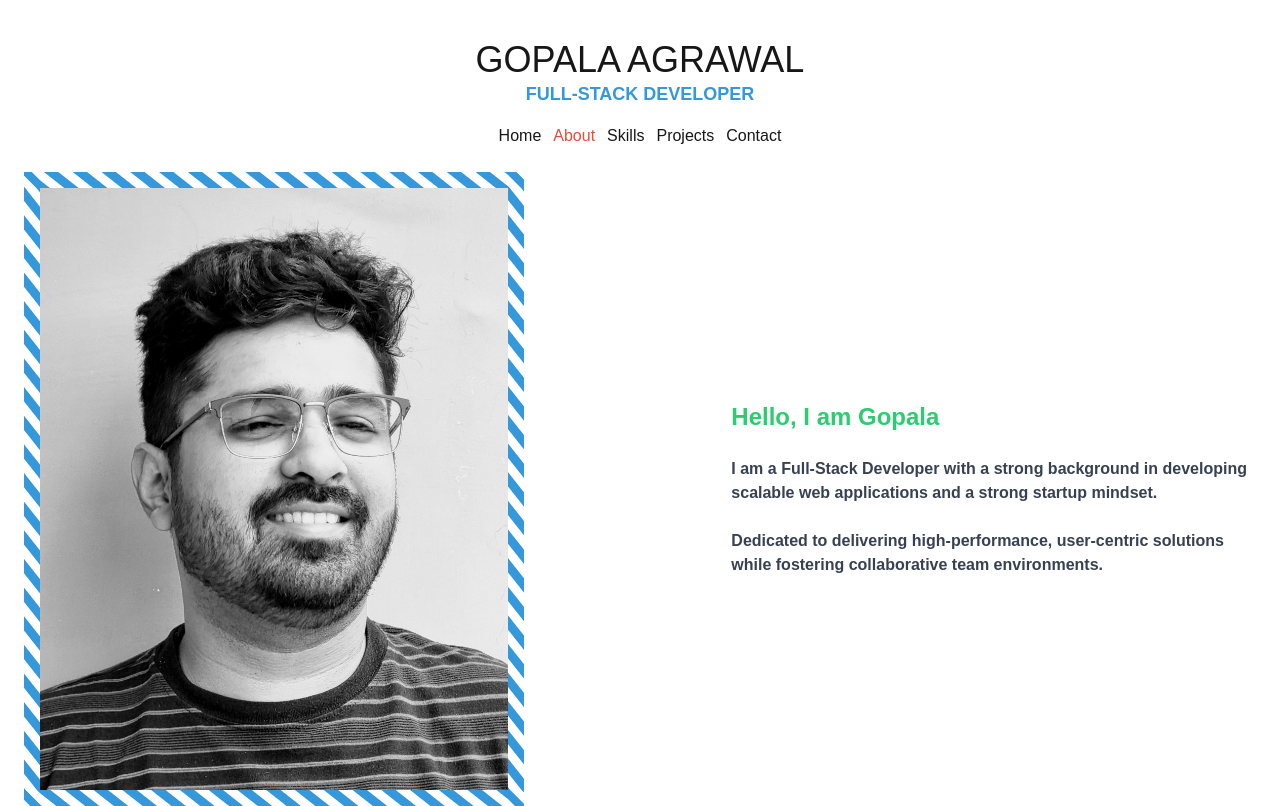
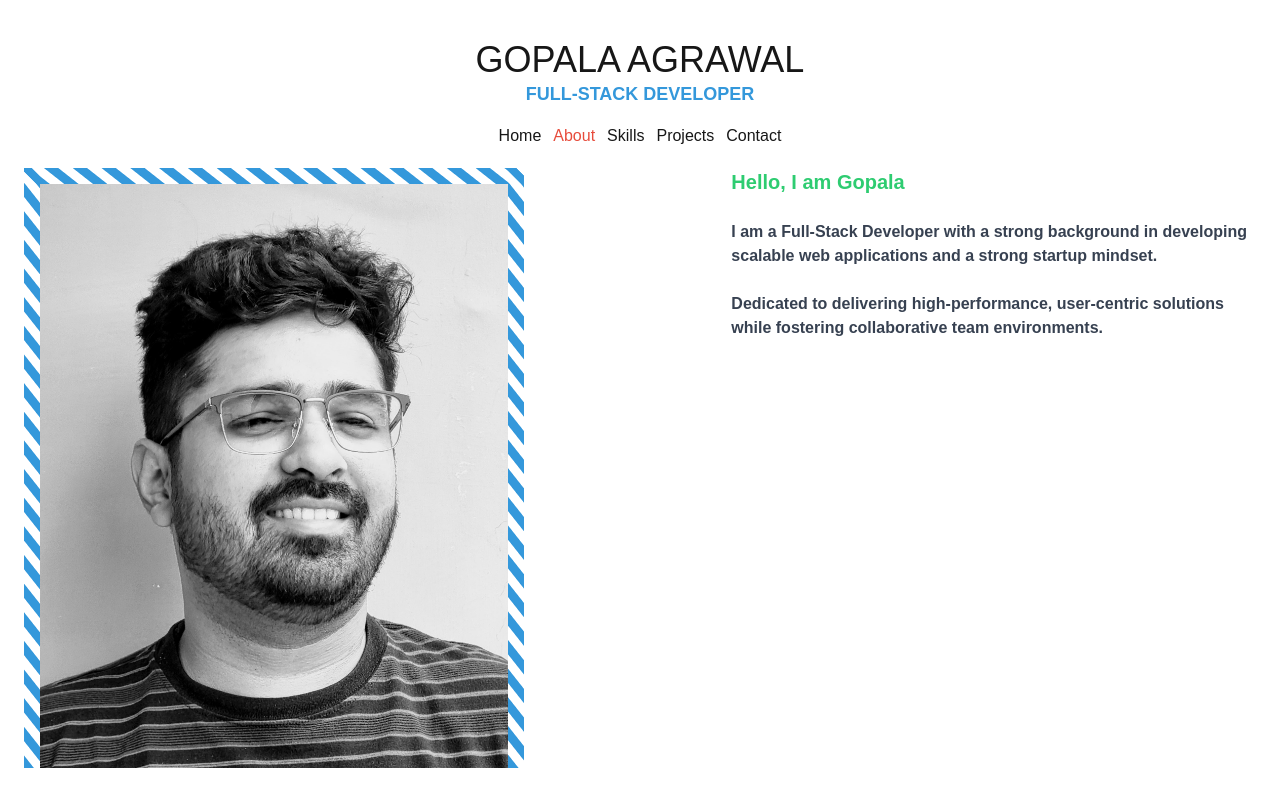
Before and after one commit to gopalagopala1/fullstack-portfolio, a Next.js app: page /about in a window 1280 px wide. Built offline with nearby package versions, Linux system fonts and the light colour scheme; a web font is replaced by a local one.

Commit message:
feat: minor changes

```diff
--- a/src/app/about/page.tsx
+++ b/src/app/about/page.tsx
@@ -2,23 +2,27 @@ import Image from "next/image";
 
 const Home = () => {
   return (
-    <div className="flex flex-col md:flex-row justify-start gap-6 mt-2 items-center">
-      <div className="w-full">
+    <div className="flex flex-col md:flex-row justify-start gap-6 items-center  h-[calc(100vh-200px)]">
+      <span className="text-green font-extrabold text-xl md:hidden">
+        Hello, I am Gopala
+      </span>
+      <div className="overflow-y-scroll md:overflow-hidden flex flex-col md:flex-row justify-start gap-6 h-full md:mt-2">
+        <div className="w-full ">
           <Image
             src="/profile.jpg"
             alt="Picture of the author"
             width={500}
-          height={500}
+            height={400}
             className="border-pattern"
           />
         </div>
 
         <p className="font-bold text-gray-700 text-start">
-        <span className="text-green font-extrabold text-2xl">
+          <span className="text-green font-extrabold text-xl hidden md:inline">
             Hello, I am Gopala
           </span>
-        <br />
-        <br />
+          <br  className="hidden md:block"/>
+          <br   className="hidden md:block"/>
           I am a Full-Stack Developer with a strong background in developing
           scalable web applications and a strong startup mindset.
           <br />
@@ -27,6 +31,7 @@ const Home = () => {
           fostering collaborative team environments.
         </p>
       </div>
+    </div>
   );
 };
 
--- a/src/app/page.tsx
+++ b/src/app/page.tsx
@@ -57,7 +57,7 @@ export default function Home() {
 
 return <div className="flex flex-col justify-center gap-6">
 
-    <h1 className="text-lg font-extrabold text-green text-center">Ask Away, Know Me!!!</h1>
+    <h1 className="text-xl font-extrabold text-green text-center">Ask Away, Know Me!!!</h1>
 
 
     {chat()}
```
Lines whose indentation alone changed are shown as unchanged.
